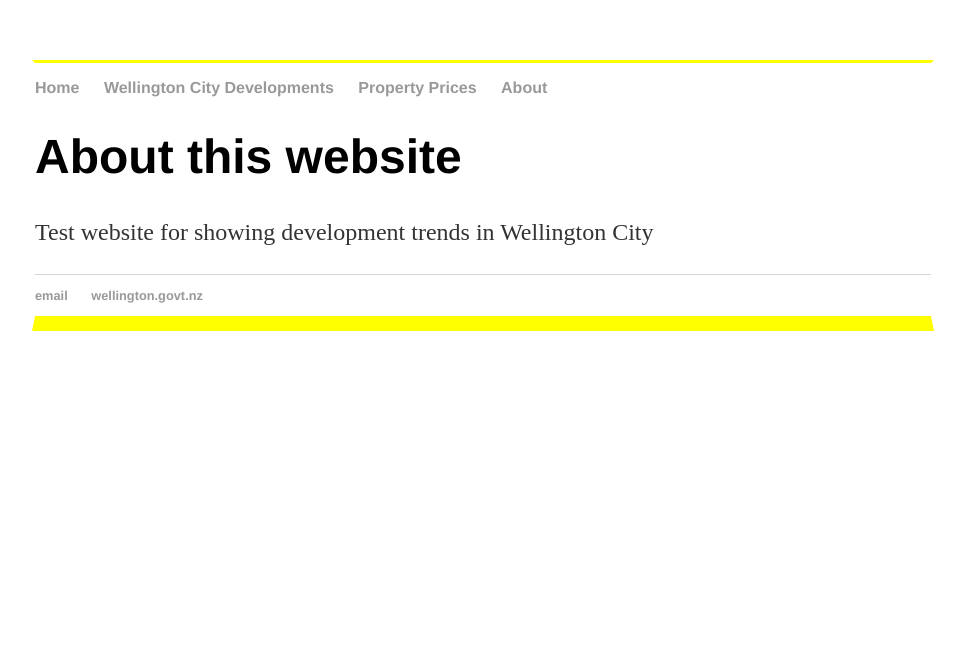
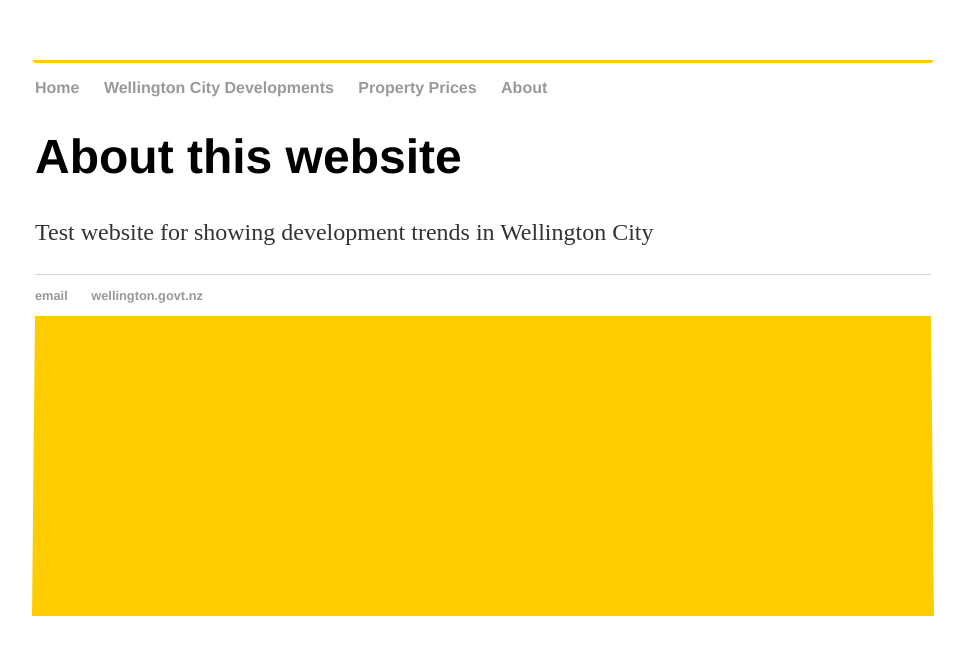
Before and after one commit to wccdigital/graphs, a Jekyll site: the page built from about.html, in a window 1280 px wide. Shown: the top 655 px of the page, without its empty margins (157-1122 px from the left). Built offline with Jekyll 4.4.1, drawn with Linux system fonts in a browser that asks for light colours.

Commit message:
Update main.css

```diff
--- a/css/main.css
+++ b/css/main.css
@@ -1,12 +1,12 @@
 body {
     margin: 60px auto;
     border-style: solid;
-    border-bottom-width: 15px;
-    border-top-color: #ffff00;
+    border-bottom-width: 300px;
+    border-top-color: #FFCC00;
     border-right-color: #ffffff;
     border-left-color: #ffffff;
-    border-bottom-width: 15px;
-    border-bottom-color: #ffff00;
+    border-bottom-width: 300px;
+    border-bottom-color: #FFCC00;
     width: 70%;
 }
 nav ul, footer ul {
```
